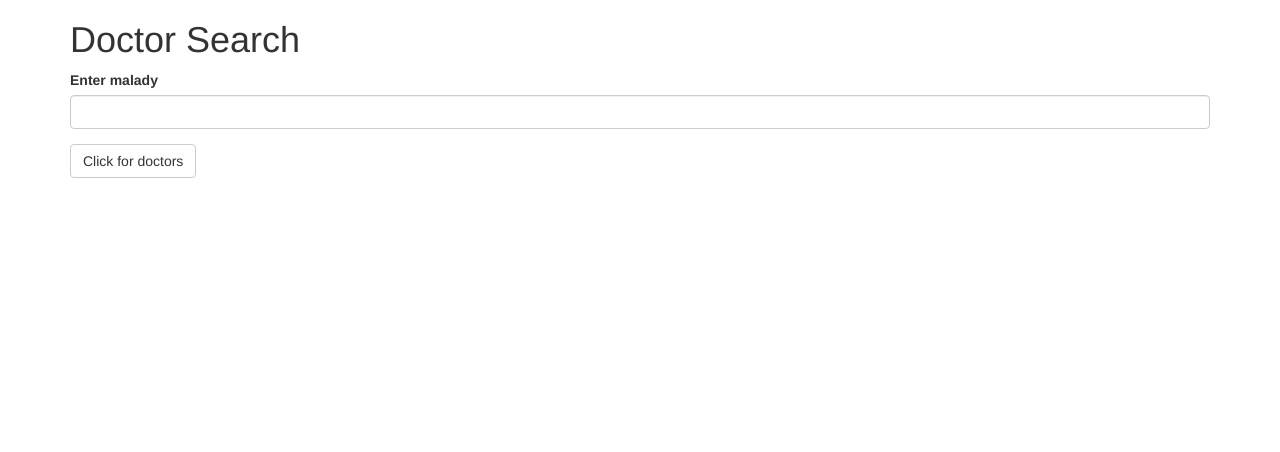
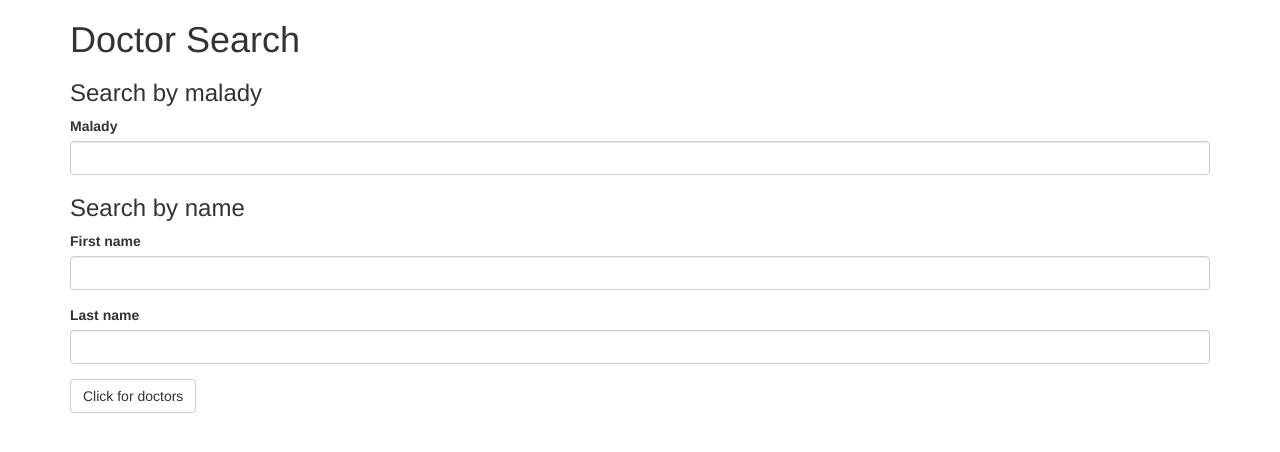
Before and after one commit to grepcats/doctor-search, a website built with webpack: page src/index.html in a window 1280 px wide. Built offline with nearby package versions, Linux system fonts and the light colour scheme.

Commit message:
add ability to search by first and last name

```diff
--- a/src/doctor.js
+++ b/src/doctor.js
@@ -1,10 +1,10 @@
 export class mainSearch {
 
-  docCall(term) {
+  docCall(term, firstName, lastName) {
     return new Promise(function(resolve, reject) {
       let request = new XMLHttpRequest();
       let location = "or-portland";
-      let url = `https://api.betterdoctor.com/2016-03-01/doctors?query=${term}&location=${location}&skip=0&limit=10&user_key=${process.env.apiKey}`;
+      let url = `https://api.betterdoctor.com/2016-03-01/doctors?first_name=${firstName}&last_name=${lastName}&query=${term}&location=${location}&skip=0&limit=10&user_key=${process.env.apiKey}`;
 
       request.onload = function() {
         if (this.status === 200) {
--- a/src/index.html
+++ b/src/index.html
@@ -15,9 +15,19 @@ crossorigin="anonymous"></script>
       <h1>Doctor Search</h1>
       <div class="search">
         <form id="malady-search">
+          <h3>Search by malady</h3>
           <div class="form-group">
-            <label for="malady-term">Enter malady</label>
+            <label for="malady-term">Malady</label>
             <input type="text" id="malady-term" class="form-control">
+          </div>
+          <h3>Search by name</h3>
+          <div class="form-group">
+            <label for="first-name">First name</label>
+            <input type="text" id="first-name" class="form-control">
+          </div>
+          <div class="form-group">
+            <label for="last-name">Last name</label>
+            <input type="text" id="last-name" class="form-control">
           </div>
           <button type="submit" class="btn btn-default">Click for doctors</button>
         </form>
--- a/src/main.js
+++ b/src/main.js
@@ -8,7 +8,7 @@ $(document).ready(function() {
     event.preventDefault();
 
     let newSearch = new mainSearch();
-    let searchPromise = newSearch.docCall($("#malady-term").val());
+    let searchPromise = newSearch.docCall($("#malady-term").val(), $("#first-name").val(), $("#last-name").val());
     searchPromise.then(function(response) {
       displayDoctors(response);
     }, function(error) {
--- a/src/ui.js
+++ b/src/ui.js
@@ -24,5 +24,5 @@ export function displayDoctors(response) {
   //  $(".output").append("<p>" + element.practices[0].accepts_new_patients + "</p>");
   });
 
-  console.log(body.data[1]);
+  //console.log(body.data[1]);
 }
```
